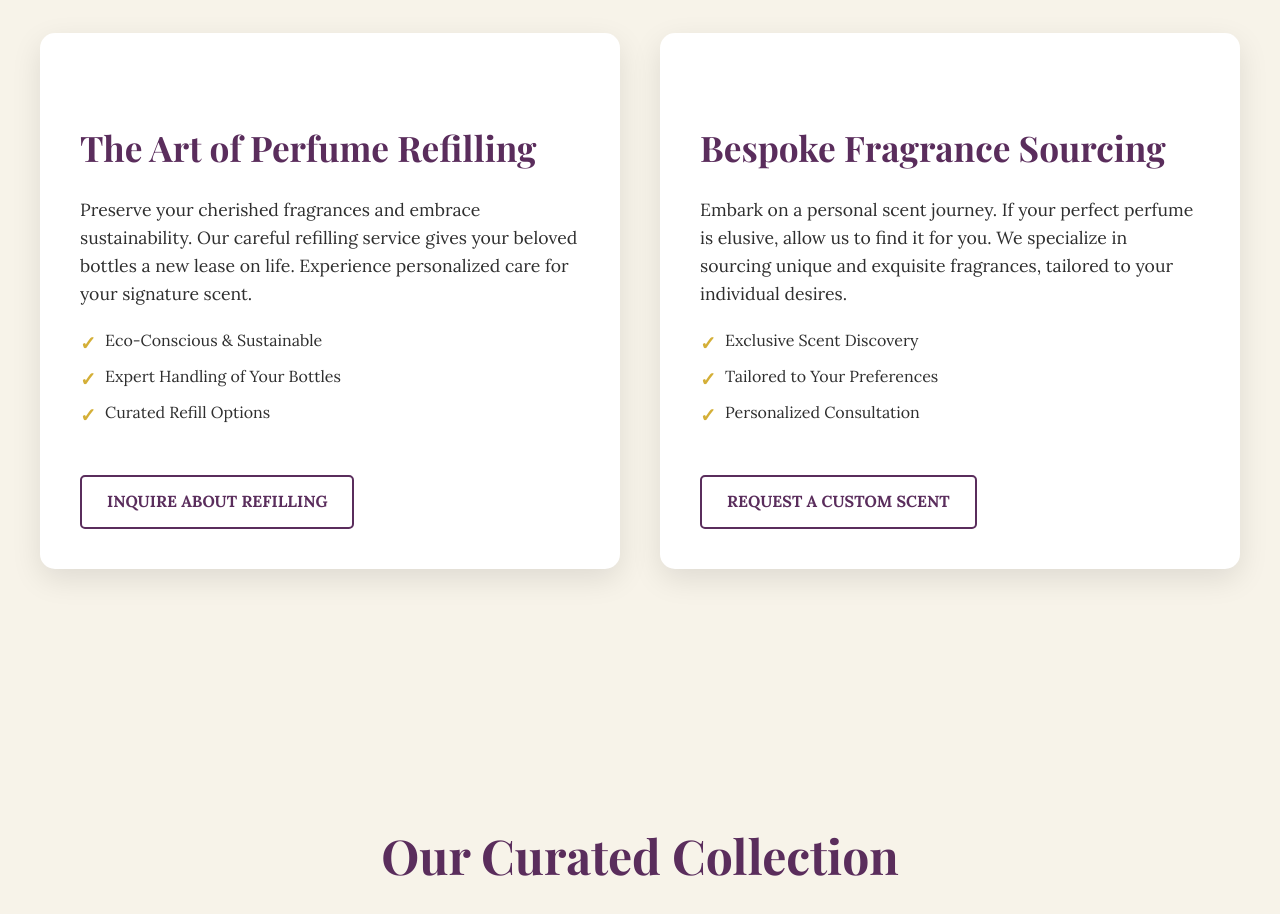
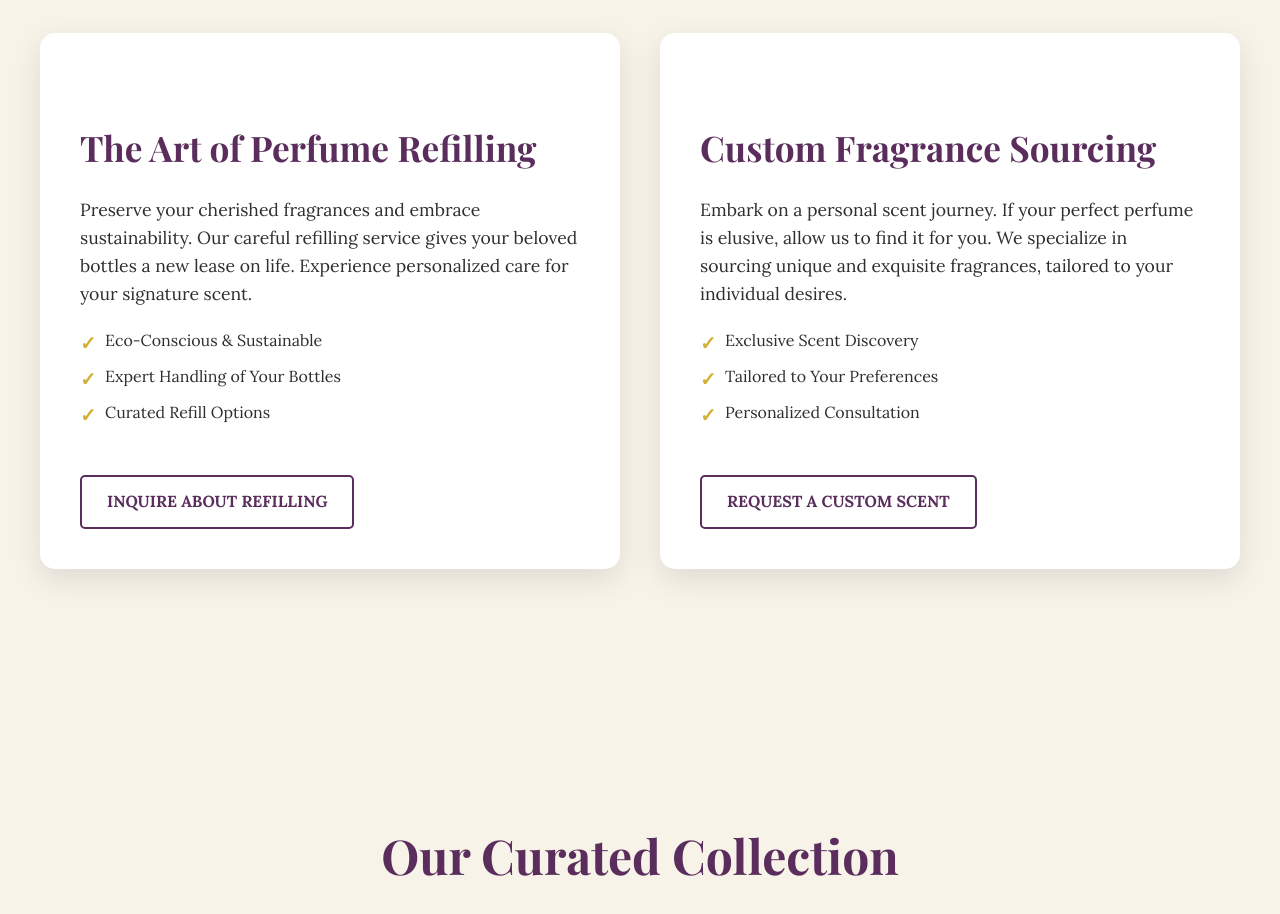
Before and after one commit to Ngunjiridenis/AromaZhi_fragrances, a plain HTML site: page index.html in a window 1280 px wide. Shown: the part 1360-2274 px from the top of the page. Drawn offline with nearby package versions, Linux system fonts and the light colour scheme.

Commit message:
Update index.html

```diff
--- a/index.html
+++ b/index.html
@@ -46,7 +46,7 @@
                 <a href="#contact" class="btn secondary-btn">Inquire About Refilling</a>
             </div>
             <div class="service-card">
-                <h4>Bespoke Fragrance Sourcing</h4>
+                <h4>Custom Fragrance Sourcing</h4>
                 <p>Embark on a personal scent journey. If your perfect perfume is elusive, allow us to find it for you. We specialize in sourcing unique and exquisite fragrances, tailored to your individual desires.</p>
                 <ul>
                     <li>Exclusive Scent Discovery</li>
```
